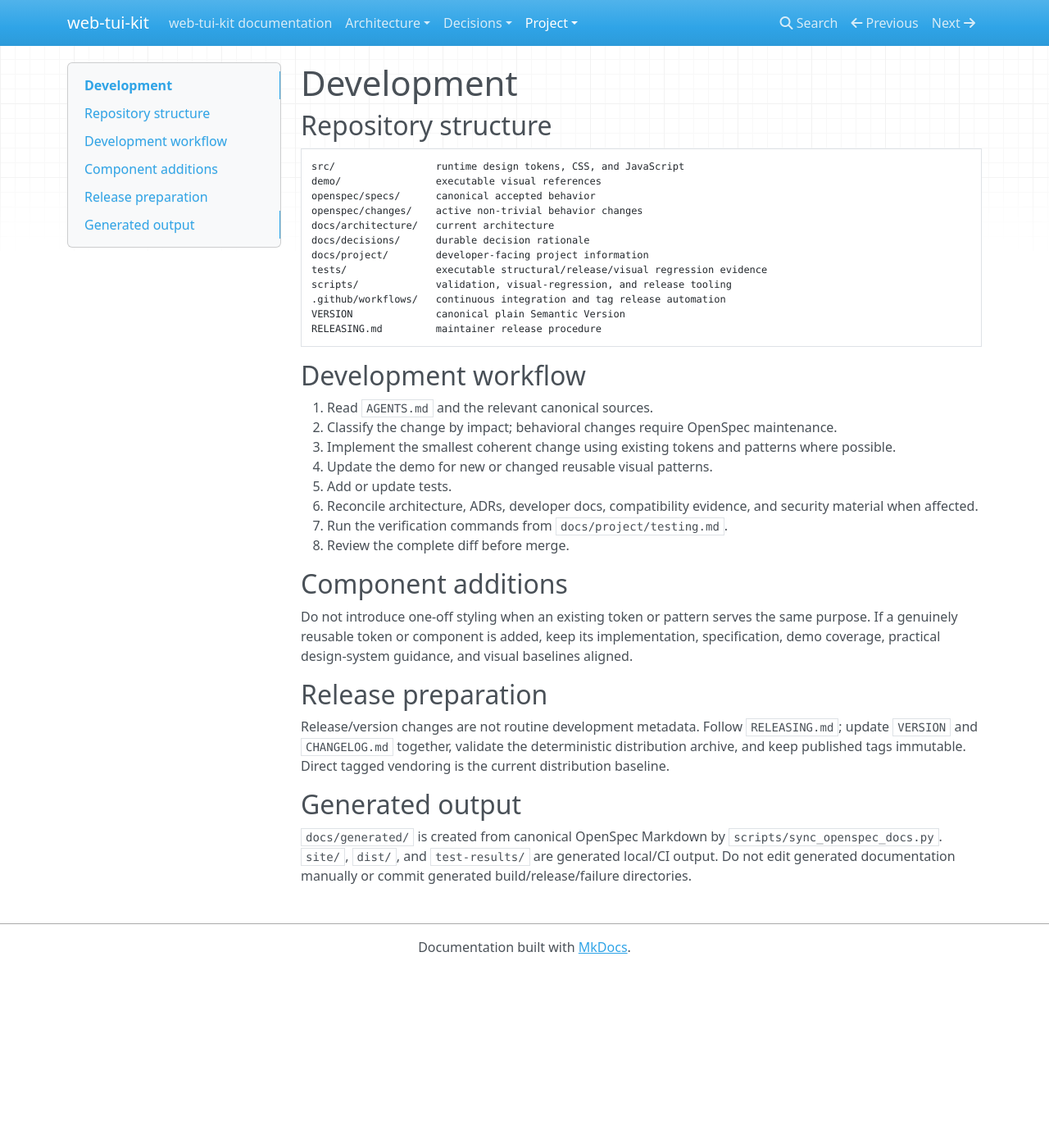
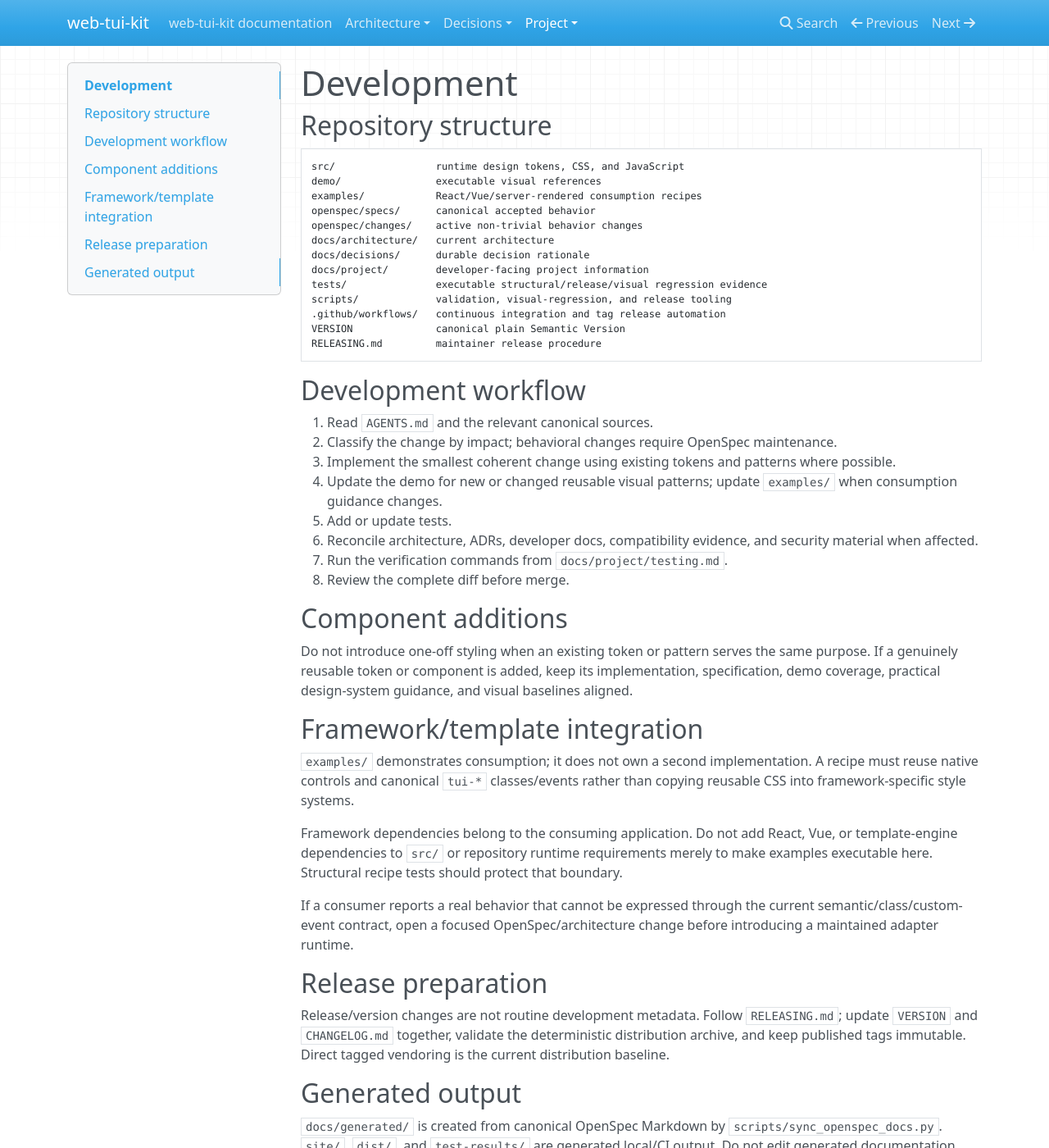
Before and after one commit to 1990jk1990/web-tui-kit, an MkDocs documentation site: the page built from docs/project/development.md, in a window 1280 px wide and 1400 px high. Shown: the whole window at 82% size. Built offline with MkDocs 1.6.1, drawn with Linux system fonts in a browser that asks for light colours; nearby versions of some CDN libraries.

Commit message:
docs: add framework recipe development workflow

````diff
--- a/docs/project/development.md
+++ b/docs/project/development.md
@@ -5,6 +5,7 @@
 ```text
 src/                 runtime design tokens, CSS, and JavaScript
 demo/                executable visual references
+examples/            React/Vue/server-rendered consumption recipes
 openspec/specs/      canonical accepted behavior
 openspec/changes/    active non-trivial behavior changes
 docs/architecture/   current architecture
@@ -22,7 +23,7 @@ RELEASING.md         maintainer release procedure
 1. Read `AGENTS.md` and the relevant canonical sources.
 2. Classify the change by impact; behavioral changes require OpenSpec maintenance.
 3. Implement the smallest coherent change using existing tokens and patterns where possible.
-4. Update the demo for new or changed reusable visual patterns.
+4. Update the demo for new or changed reusable visual patterns; update `examples/` when consumption guidance changes.
 5. Add or update tests.
 6. Reconcile architecture, ADRs, developer docs, compatibility evidence, and security material when affected.
 7. Run the verification commands from `docs/project/testing.md`.
@@ -32,6 +33,14 @@ RELEASING.md         maintainer release procedure
 
 Do not introduce one-off styling when an existing token or pattern serves the same purpose. If a genuinely reusable token or component is added, keep its implementation, specification, demo coverage, practical design-system guidance, and visual baselines aligned.
 
+## Framework/template integration
+
+`examples/` demonstrates consumption; it does not own a second implementation. A recipe must reuse native controls and canonical `tui-*` classes/events rather than copying reusable CSS into framework-specific style systems.
+
+Framework dependencies belong to the consuming application. Do not add React, Vue, or template-engine dependencies to `src/` or repository runtime requirements merely to make examples executable here. Structural recipe tests should protect that boundary.
+
+If a consumer reports a real behavior that cannot be expressed through the current semantic/class/custom-event contract, open a focused OpenSpec/architecture change before introducing a maintained adapter runtime.
+
 ## Release preparation
 
 Release/version changes are not routine development metadata. Follow `RELEASING.md`; update `VERSION` and `CHANGELOG.md` together, validate the deterministic distribution archive, and keep published tags immutable. Direct tagged vendoring is the current distribution baseline.
````
